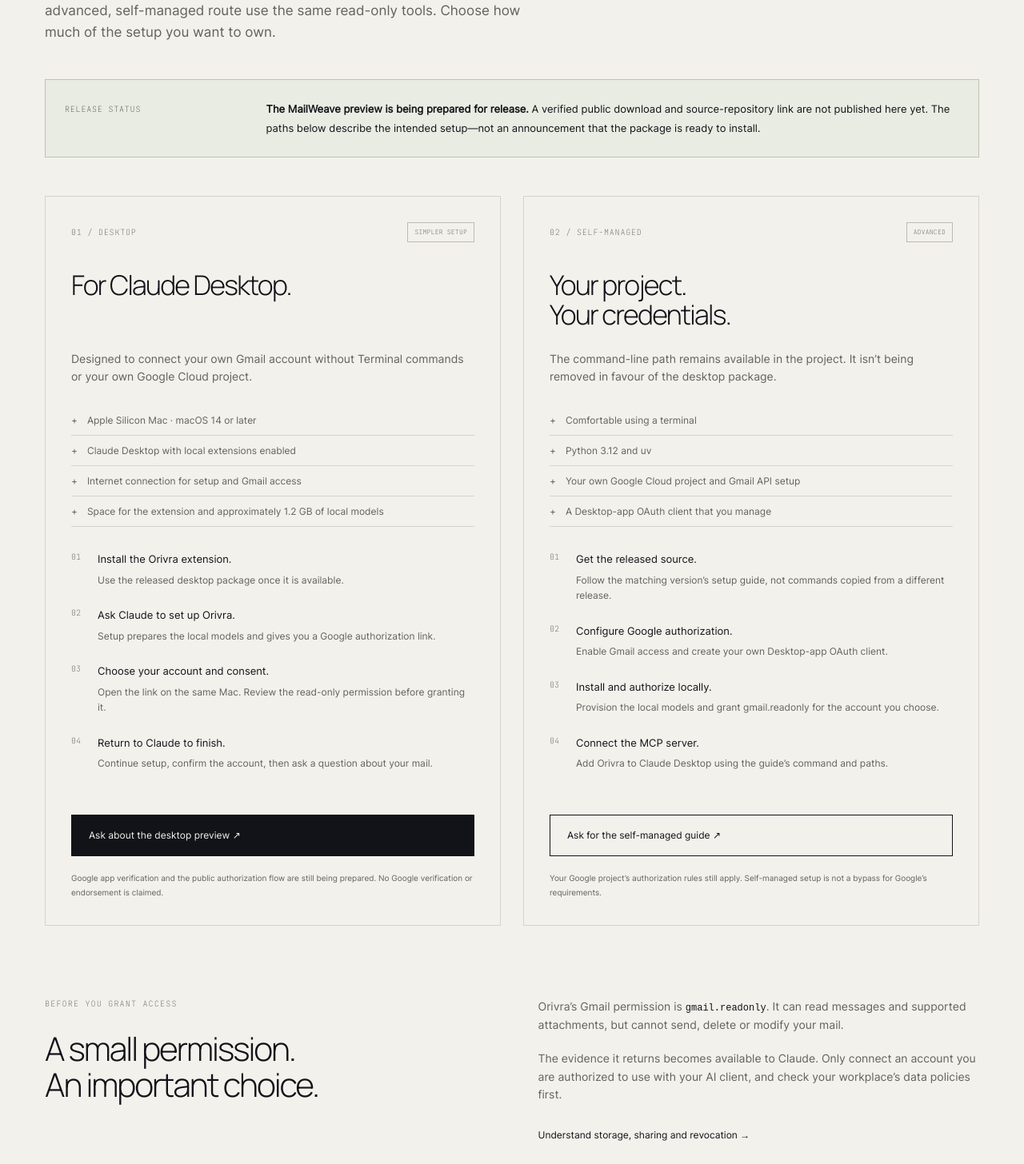
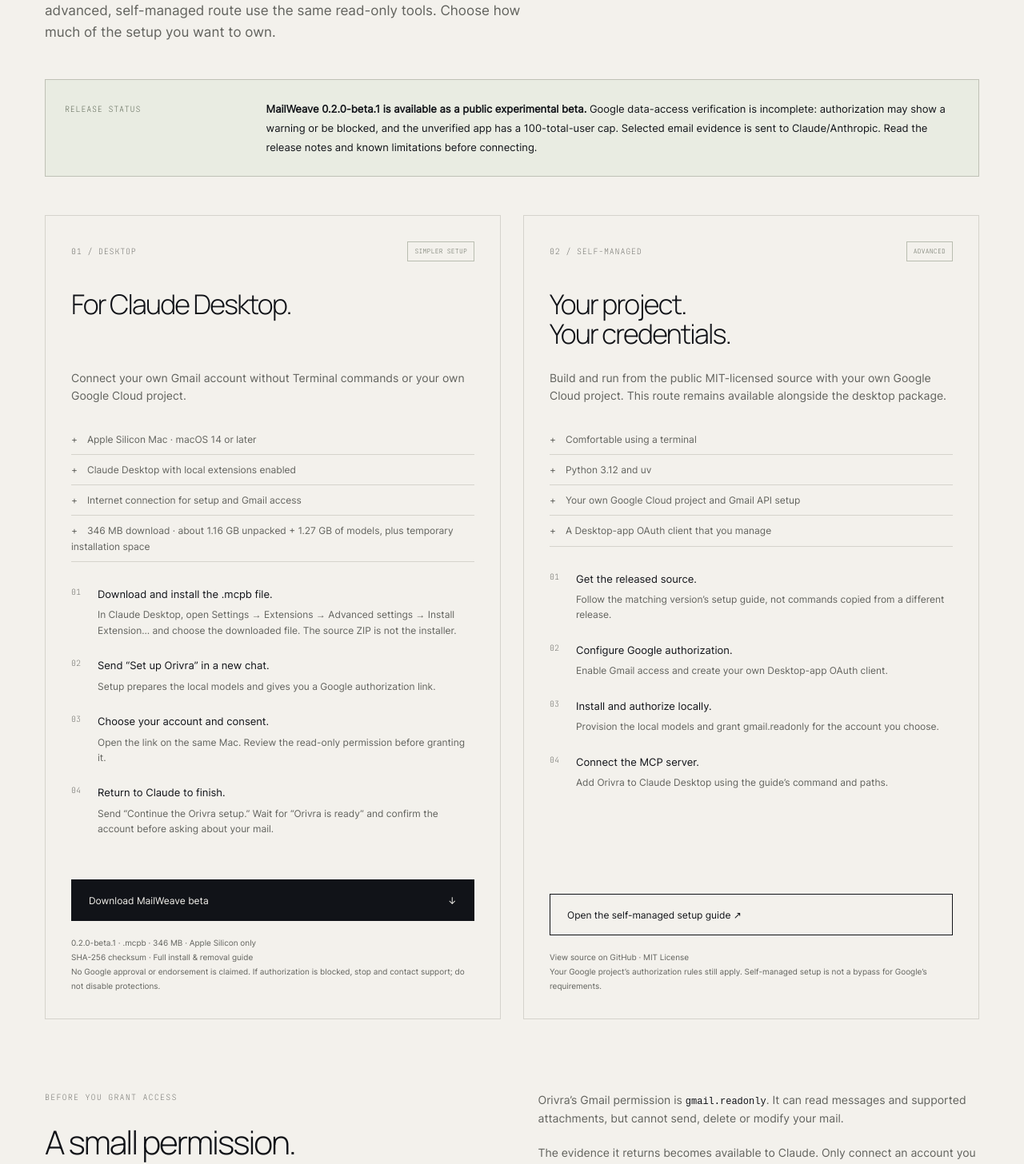
Before and after one commit to NayanKanaparthi/my-website, a Next.js app: page /orivra/setup in a window 1280 px wide. Shown: the part 480-1936 px from the top of the page at 80% size. Built offline with nearby package versions, Linux system fonts and the light colour scheme; a web font is replaced by a local one.

Commit message:
Link public MailWeave beta download and refresh release status

```diff
--- a/app/orivra/layout.tsx
+++ b/app/orivra/layout.tsx
@@ -78,6 +78,7 @@ export default function OrivraLayout({
             <Link href="/orivra/setup">Getting started</Link>
             <Link href="/orivra/privacy">Privacy</Link>
             <Link href="/orivra/terms">Terms</Link>
+            <a href={orivraSite.repositoryUrl}>GitHub</a>
             <a href={orivraSite.contactHref}>Contact</a>
           </nav>
         </div>
@@ -86,7 +87,7 @@ export default function OrivraLayout({
             © {new Date().getFullYear()} Orivra · Built by{' '}
             <Link href="/">Nayan Kanaparthi</Link>
           </span>
-          <span>Independent software. MailWeave preview in development.</span>
+          <span>MailWeave {orivraSite.version} · Public experimental beta · MIT</span>
         </div>
       </footer>
     </div>
--- a/app/orivra/page.tsx
+++ b/app/orivra/page.tsx
@@ -35,7 +35,11 @@ const questions = [
   ],
   [
     'Can I download it today?',
-    'A public download is not linked yet. The desktop package and Google authorization flow are still being prepared for release. The getting-started page explains both the simpler desktop route and the advanced, self-managed route.',
+    'Yes. MailWeave 0.2.0-beta.1 is a public experimental beta for Claude Desktop on Apple Silicon Macs running macOS 14 or later. Download the .mcpb installer here, then follow Getting started. The source is public under MIT, and the advanced, self-managed route remains available.',
+  ],
+  [
+    'Has Google verified the Gmail connection?',
+    'Gmail data-access verification is not complete. Google may show an unverified-app warning, enforce a 100-total-user cap, or block authorization under account or administrator policies. The cap is not a verification exemption. This is an experimental release, not a Google-approved app.',
   ],
 ]
 
@@ -66,17 +70,21 @@ export default function OrivraPage() {
               and why, and bring back evidence you can check.
             </p>
             <div className={styles.heroActions}>
-              <a className={styles.button} href="#mailweave">
-                Explore MailWeave <span aria-hidden="true">↗</span>
+              <a className={styles.button} href={orivraSite.downloadUrl}>
+                Download MailWeave beta <span aria-hidden="true">↓</span>
               </a>
-              <a className={styles.textLink} href="#approach">
-                See how it works <span aria-hidden="true">↓</span>
+              <a className={styles.textLink} href="#mailweave">
+                Explore MailWeave <span aria-hidden="true">↘</span>
               </a>
             </div>
             <p className={styles.heroNote}>
-              Starting with MailWeave, Orivra’s Gmail engine for Claude Desktop.
+              {orivraSite.version} · Apple Silicon · macOS 14+ · 346 MB
               <br />
-              Read-only access. Local retrieval. Sources you can inspect.
+              Gmail access is unverified. Selected email goes to Claude.
+              <br />
+              <Link href="/orivra/setup">Installation & requirements</Link>
+              {' · '}
+              <a href={orivraSite.releaseUrl}>Release notes</a>
             </p>
           </div>
           <div
@@ -320,7 +328,7 @@ export default function OrivraPage() {
       >
         <div className={styles.connectorHeading}>
           <span className={styles.eyebrow}>04 / MEET MAILWEAVE</span>
-          <span className={styles.badge}>IN DEVELOPMENT · PREVIEW</span>
+          <span className={styles.badge}>PUBLIC EXPERIMENTAL BETA</span>
         </div>
         <div className={styles.gmailGrid}>
           <div>
@@ -335,8 +343,13 @@ export default function OrivraPage() {
               conversation to the messages that explain the decision.
             </p>
             <Link href="/orivra/setup" className={styles.button}>
-              Choose your setup path <span aria-hidden="true">↗</span>
+              Get started with MailWeave <span aria-hidden="true">↗</span>
             </Link>
+            <p className={styles.heroNote}>
+              MIT-licensed source. Early release with{' '}
+              <a href={orivraSite.limitationsUrl}>known limitations</a>;
+              repository CI and release checks are not fully green.
+            </p>
           </div>
           <div className={styles.connectorSpecs}>
             <div>
--- a/app/orivra/privacy/page.tsx
+++ b/app/orivra/privacy/page.tsx
@@ -33,10 +33,11 @@ export default function PrivacyPage() {
         <h2>1. Who and what this covers</h2>
         <p>
           Orivra is an independent project by Nayan Kanaparthi. This notice
-          describes MailWeave, Orivra’s Gmail engine in preview, and the Orivra
+          describes MailWeave, Orivra’s Gmail engine in public beta, and the Orivra
           pages on this website. Nayan is responsible for the practices
           described here. This policy does not cover future Slack or Google
-          Drive connectors or claim that a public download is available.
+          Drive connectors. Current downloads and requirements are listed on the{' '}
+          <Link href="/orivra/setup">setup page</Link>.
         </p>
         <p>
           Contact:{' '}
--- a/app/orivra/setup/page.tsx
+++ b/app/orivra/setup/page.tsx
@@ -6,7 +6,7 @@ import styles from '../orivra.module.css'
 export const metadata: Metadata = {
   title: 'Getting started',
   description:
-    'Get started with MailWeave, Orivra’s Gmail engine: the planned Claude Desktop package or advanced self-managed setup. Availability, requirements and data flow.',
+    'Download the MailWeave public beta for Claude Desktop on Apple Silicon Macs, connect Gmail, or choose the advanced self-managed setup. Requirements and data flow.',
   alternates: { canonical: '/orivra/setup' },
   openGraph: { title: 'Getting started with Orivra', url: '/orivra/setup' },
 }
@@ -33,10 +33,12 @@ export default function SetupPage() {
       <aside className={styles.releaseNotice}>
         <span className={styles.mono}>RELEASE STATUS</span>
         <p>
-          <strong>The MailWeave preview is being prepared for release.</strong>{' '}
-          A verified public download and source-repository link are not
-          published here yet. The paths below describe the intended setup—not an
-          announcement that the package is ready to install.
+          <strong>MailWeave {orivraSite.version} is available as a public experimental beta.</strong>{' '}
+          Google data-access verification is incomplete: authorization may show
+          a warning or be blocked, and the unverified app has a 100-total-user
+          cap. Selected email evidence is sent to Claude/Anthropic. Read the{' '}
+          <a href={orivraSite.releaseUrl}>release notes</a> and{' '}
+          <a href={orivraSite.limitationsUrl}>known limitations</a> before connecting.
         </p>
       </aside>
       <div className={styles.setupGrid}>
@@ -47,7 +49,7 @@ export default function SetupPage() {
           </div>
           <h2>For Claude Desktop.</h2>
           <p>
-            Designed to connect your own Gmail account without Terminal commands
+            Connect your own Gmail account without Terminal commands
             or your own Google Cloud project.
           </p>
           <ul className={styles.requirements}>
@@ -55,18 +57,21 @@ export default function SetupPage() {
             <li>Claude Desktop with local extensions enabled</li>
             <li>Internet connection for setup and Gmail access</li>
             <li>
-              Space for the extension and approximately 1.2 GB of local models
+              346 MB download · about 1.16 GB unpacked + 1.27 GB of models,
+              plus temporary installation space
             </li>
           </ul>
           <ol className={styles.steps}>
             <li>
-              <strong>Install the Orivra extension.</strong>
+              <strong>Download and install the .mcpb file.</strong>
               <span>
-                Use the released desktop package once it is available.
+                In Claude Desktop, open Settings → Extensions → Advanced
+                settings → Install Extension… and choose the downloaded file.
+                The source ZIP is not the installer.
               </span>
             </li>
             <li>
-              <strong>Ask Claude to set up Orivra.</strong>
+              <strong>Send “Set up Orivra” in a new chat.</strong>
               <span>
                 Setup prepares the local models and gives you a Google
                 authorization link.
@@ -82,23 +87,23 @@ export default function SetupPage() {
             <li>
               <strong>Return to Claude to finish.</strong>
               <span>
-                Continue setup, confirm the account, then ask a question about
-                your mail.
+                Send “Continue the Orivra setup.” Wait for “Orivra is ready”
+                and confirm the account before asking about your mail.
               </span>
             </li>
           </ol>
-          {orivraSite.downloadUrl ? (
-            <a className={styles.button} href={orivraSite.downloadUrl}>
-              Download desktop preview ↗
-            </a>
-          ) : (
-            <a className={styles.button} href={orivraSite.contactHref}>
-              Ask about the desktop preview ↗
-            </a>
-          )}
+          <a className={styles.button} href={orivraSite.downloadUrl}>
+            Download MailWeave beta <span aria-hidden="true">↓</span>
+          </a>
           <p className={styles.smallNote}>
-            Google app verification and the public authorization flow are still
-            being prepared. No Google verification or endorsement is claimed.
+            {orivraSite.version} · .mcpb · 346 MB · Apple Silicon only
+            <br />
+            <a href={orivraSite.checksumUrl}>SHA-256 checksum</a>
+            {' · '}
+            <a href={orivraSite.desktopGuideUrl}>Full install & removal guide</a>
+            <br />
+            No Google approval or endorsement is claimed. If authorization is
+            blocked, stop and contact support; do not disable protections.
           </p>
         </article>
         <article className={styles.setupCard}>
@@ -112,8 +117,9 @@ export default function SetupPage() {
             Your credentials.
           </h2>
           <p>
-            The command-line path remains available in the project. It isn’t
-            being removed in favour of the desktop package.
+            Build and run from the public MIT-licensed source with your own
+            Google Cloud project. This route remains available alongside the
+            desktop package.
           </p>
           <ul className={styles.requirements}>
             <li>Comfortable using a terminal</li>
@@ -151,19 +157,14 @@ export default function SetupPage() {
               </span>
             </li>
           </ol>
-          {orivraSite.repositoryUrl ? (
-            <a className={styles.outlineButton} href={orivraSite.repositoryUrl}>
-              Open the source and setup guide ↗
-            </a>
-          ) : (
-            <a
-              className={styles.outlineButton}
-              href={`${orivraSite.contactHref}%20%E2%80%94%20self-managed%20setup`}
-            >
-              Ask for the self-managed guide ↗
-            </a>
-          )}
+          <a className={styles.outlineButton} href={orivraSite.selfManagedGuideUrl}>
+            Open the self-managed setup guide ↗
+          </a>
           <p className={styles.smallNote}>
+            <a href={orivraSite.repositoryUrl}>View source on GitHub</a>
+            {' · '}
+            <a href={orivraSite.licenseUrl}>MIT License</a>
+            <br />
             Your Google project’s authorization rules still apply. Self-managed
             setup is not a bypass for Google’s requirements.
           </p>
--- a/app/orivra/site.ts
+++ b/app/orivra/site.ts
@@ -1,13 +1,22 @@
-/** Release links deliberately stay unset until the owner approves publication. */
+const repositoryUrl = 'https://github.com/NayanKanaparthi/Orivra'
+const releaseTag = 'v0.2.0-beta.1'
+
+/** Version-specific beta links; do not use /releases/latest for a prerelease. */
 export const orivraSite = {
   origin: 'https://www.nayankanaparthi.dev',
   path: '/orivra',
   supportEmail: 'kanaparthinayan@gmail.com',
-  contactHref: 'mailto:kanaparthinayan@gmail.com?subject=Orivra%20preview',
-  repositoryUrl: null as string | null,
-  downloadUrl: null as string | null,
-  // Policy approval does not change the separate package release / indexing decision.
-  indexable: false,
+  contactHref: 'mailto:kanaparthinayan@gmail.com?subject=MailWeave%20beta',
+  version: '0.2.0-beta.1',
+  repositoryUrl,
+  releaseUrl: `${repositoryUrl}/releases/tag/${releaseTag}`,
+  downloadUrl: `${repositoryUrl}/releases/download/${releaseTag}/Orivra-Beta-0.2.0-beta.1.mcpb`,
+  checksumUrl: `${repositoryUrl}/releases/download/${releaseTag}/SHA256SUMS`,
+  desktopGuideUrl: `${repositoryUrl}/blob/${releaseTag}/docs/INSTALL_DESKTOP_BETA.md`,
+  selfManagedGuideUrl: `${repositoryUrl}/blob/${releaseTag}/docs/SETUP.md`,
+  limitationsUrl: `${repositoryUrl}/blob/${releaseTag}/docs/KNOWN_LIMITATIONS.md`,
+  licenseUrl: `${repositoryUrl}/blob/${releaseTag}/LICENSE`,
+  indexable: true,
   policyReviewed: true,
-  updated: 'September 23, 2026',
+  updated: 'September 24, 2026',
 }
--- a/app/orivra/terms/page.tsx
+++ b/app/orivra/terms/page.tsx
@@ -23,7 +23,7 @@ export default function TermsPage() {
   return (
     <PolicyPage
       title="Preview terms."
-      lead="Orivra helps AI agents find and navigate information. These terms cover this website and use of the MailWeave preview for Gmail when it is made available."
+      lead="Orivra helps AI agents find and navigate information. These terms cover this website and use of the MailWeave public beta for Gmail."
       sections={sections}
     >
       <section id="project">
@@ -35,8 +35,8 @@ export default function TermsPage() {
           other products identify compatibility, not an endorsement.
         </p>
         <p>
-          These terms are effective from the date above. They do not announce a
-          software release: the <Link href="/orivra/setup">setup page</Link>{' '}
+          These terms are effective from the date above. The{' '}
+          <Link href="/orivra/setup">setup page</Link>{' '}
           identifies current availability and requirements. Use the preview only
           after reviewing these terms, the privacy policy and the permissions
           requested.
@@ -100,6 +100,8 @@ export default function TermsPage() {
       <section id="license">
         <h2>5. Software and content</h2>
         <p>
+          The current MailWeave beta’s original software is released under the{' '}
+          <a href={orivraSite.licenseUrl}>MIT License</a>.{' '}
           Permissions to use, copy, modify and redistribute a software version
           are governed by the license supplied with that version. These website
           terms do not select a software license, replace its conditions or
--- a/components/orivra/Navigation.tsx
+++ b/components/orivra/Navigation.tsx
@@ -71,7 +71,7 @@ export function OrivraNavigation() {
             aria-current={pathname === '/orivra/setup' ? 'page' : undefined}
             onClick={() => setOpen(false)}
           >
-            Getting started <span aria-hidden="true">↗</span>
+            Download beta <span aria-hidden="true">↗</span>
           </Link>
         </nav>
       </div>
```
Also changed, not shown: scripts/check-orivra.mjs (+22 -4 lines).
